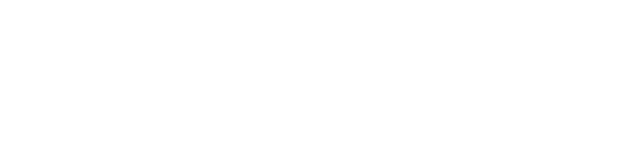
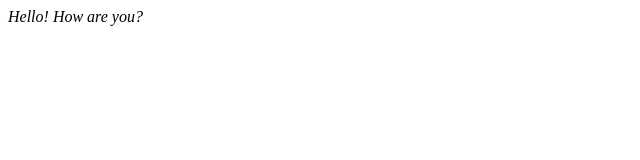
Before and after one commit to nilupsym/github-tutorial, a plain HTML site: page index.html in a window 1280 px wide. Shown: the whole page, without its empty margins (0-640 px from the left). Drawn offline with Linux system fonts and the light colour scheme.

Commit message:
Adding some text

```diff
--- a/index.html
+++ b/index.html
@@ -5,5 +5,7 @@
     <meta name="viewport" content="width=device-width, initial-scale=1.0" />
     <title>Hello Git!</title>
   </head>
-  <body></body>
+  <body>
+    <em>Hello! How are you?</em>
+  </body>
 </html>
```
